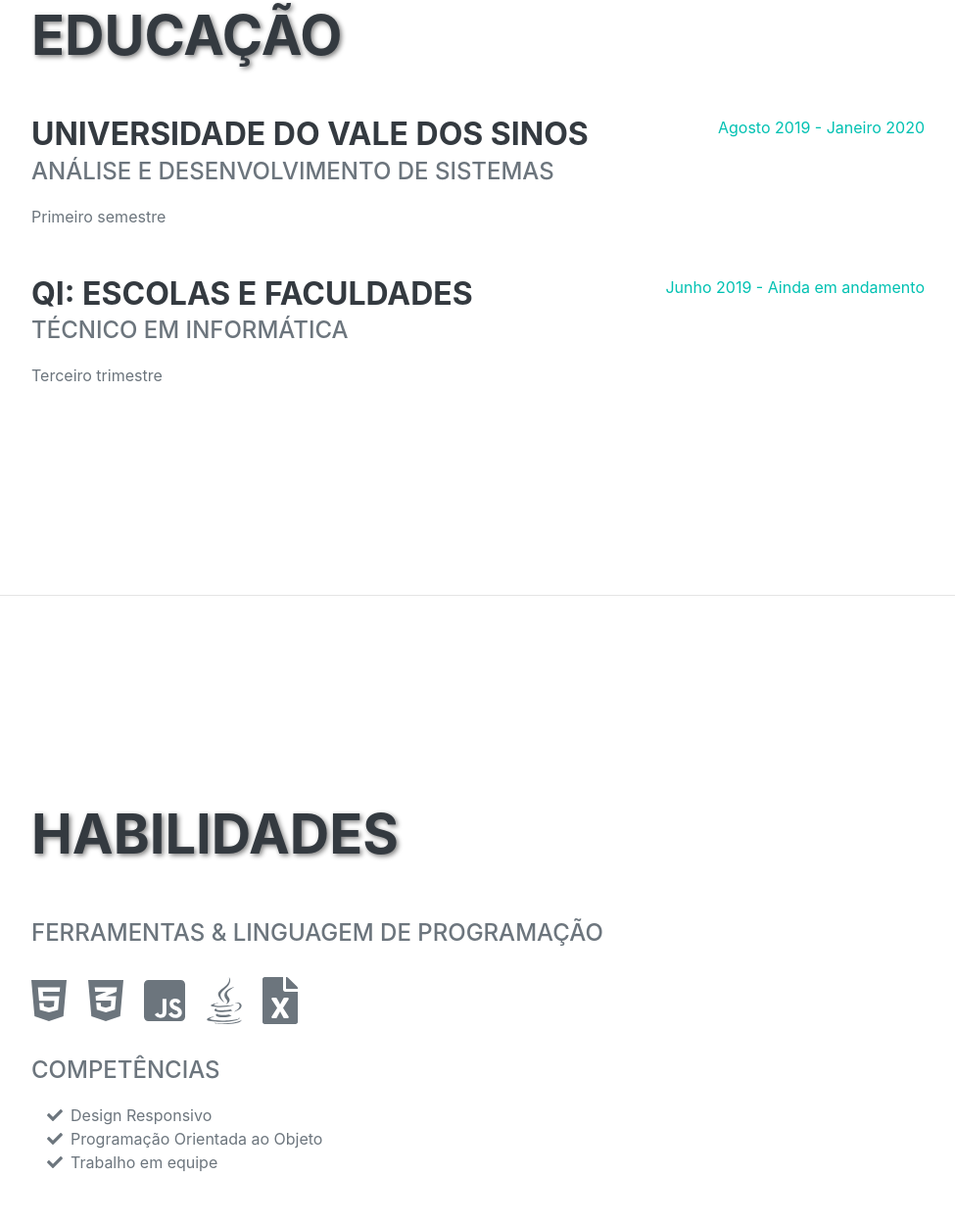
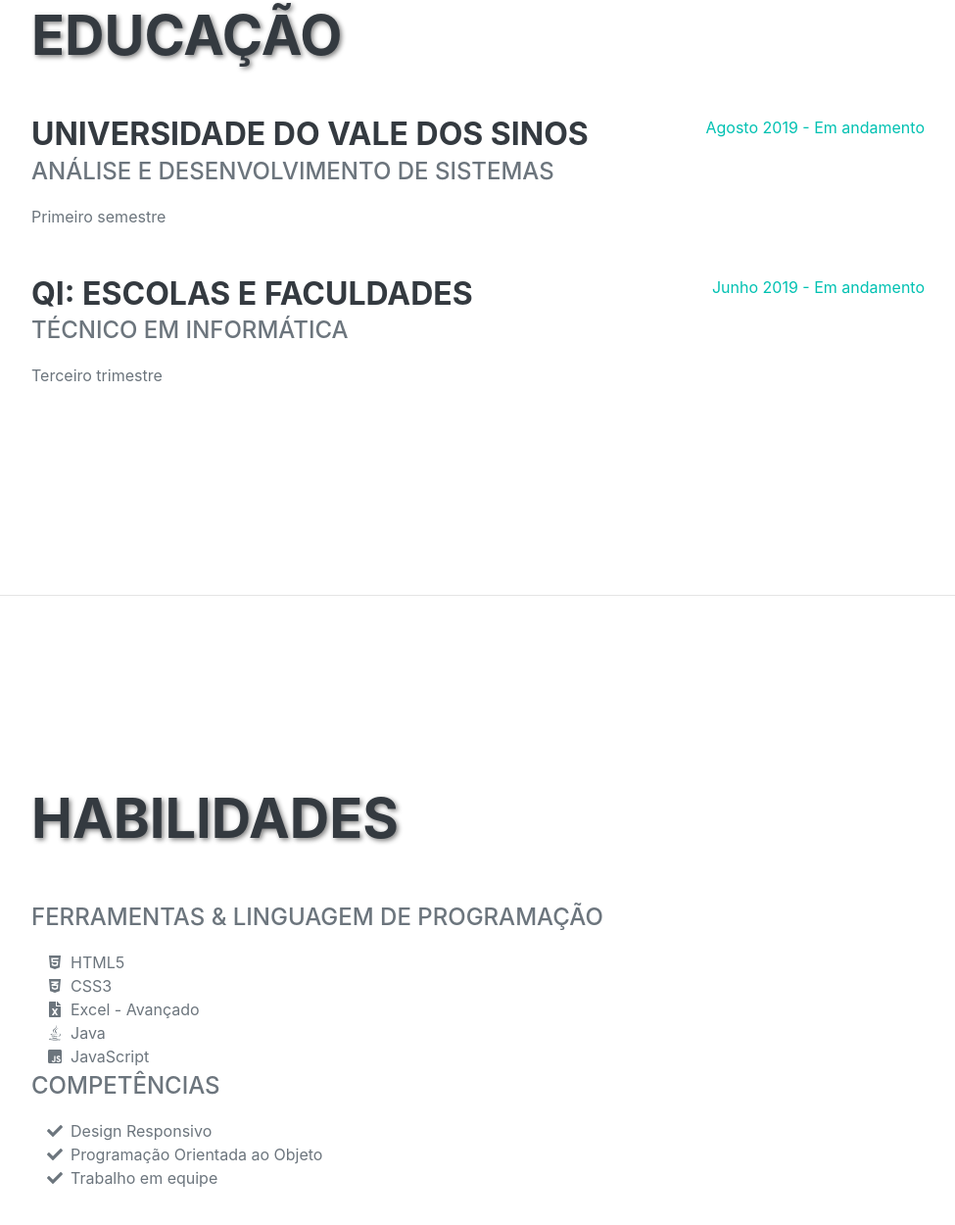
Before and after one commit to LucasJVieira/Curriculo_lucasvieira, a plain HTML site: page index.html in a window 1280 px wide. Shown: the part 1819-3069 px from the top of the page at 98% size, without its empty margins (288-1263 px from the left). Drawn offline with nearby package versions, Linux system fonts and the light colour scheme; a web font is replaced by a local one.

Commit message:
Icones to icones + list

```diff
--- a/index.html
+++ b/index.html
@@ -3,9 +3,9 @@
     <head>
         <meta charset="utf-8" />
         <meta name="viewport" content="width=device-width, initial-scale=1, shrink-to-fit=no" />
-        <meta name="description" content="Página de currículo pessoal com o objetivo de me apresentar ao mercado de trabalho." />
+        <meta name="description" content="Página de currículo pessoal com o objetivo de me apresentar ao mercado de trabalho. Página criada utilizando conhecimentos de HTML5, Bootstraps e CSS3, ustilizei um template do Bootstraps." />
         <meta name="author" content="Lucas Vieira" />
-        <meta name="keywords" content="Currículo, Pessoal, Clean, Bootstrap, HTML, CSS" />
+        <meta name="keywords" content="Currículo, Pessoal, Clean, Bootstrap, HTML, CSS, Lucas Vieira" />
         <title>Currículo Pessoal - Esta é a página do meu currículo pessoal, ela serve para me apresentar ao mercado de trabalho.</title>
         <link rel="icon" type="image/x-icon" href="assets/img/favicon.ico" />
         <!-- Font Awesome icons (free version)-->
@@ -44,6 +44,9 @@
             }
             .social-icons .social-icon:hover {
               background-color: #00C1B2 !important;
+            }
+            .icones{
+                font-size: 1vh;
             }
         </style>
         <!-- Navigation-->
@@ -121,7 +124,7 @@
                             <div class="subheading mb-3">Análise e Desenvolvimento de Sistemas</div>
                             <div>Primeiro semestre</div>
                         </div>
-                        <div class="flex-shrink-0"><span class="data text-primary">Agosto 2019 - Janeiro 2020</span></div>
+                        <div class="flex-shrink-0"><span class="data text-primary">Agosto 2019 - Em andamento</span></div>
                     </div>
                     <div class="d-flex flex-column flex-md-row justify-content-between">
                         <div class="flex-grow-1">
@@ -129,7 +132,7 @@
                             <div class="subheading mb-3">Técnico em informática</div>
                             <p>Terceiro trimestre</p>
                         </div>
-                        <div class="flex-shrink-0"><span class="data text-primary">Junho 2019 - Ainda em andamento</span></div>
+                        <div class="flex-shrink-0"><span class="data text-primary">Junho 2019 - Em andamento</span></div>
                     </div>
                 </div>
             </section>
@@ -139,12 +142,27 @@
                 <div class="resume-section-content">
                     <h2 class="mb-5">Habilidades</h2>
                     <div class="subheading mb-3">Ferramentas & Linguagem de programação</div>
-                    <ul class="list-inline dev-icons">
-                        <li class="list-inline-item"><i class="fab fa-html5"></i></li>
-                        <li class="list-inline-item"><i class="fab fa-css3-alt"></i></li>
-                        <li class="list-inline-item"><i class="fab fa-js-square"></i></li>
-                        <li class="list-inline-item"><i class="fab fa-java"></i></li>
-                        <li class="list-inline-item"><i class="fas fa-file-excel"></i></li>
+                    <ul class="fa-ul mb-0">
+                        <li>
+                            <span class="fa-li"><i class="fab fa-html5"></i></span>
+                            HTML5
+                        </li>
+                        <li>
+                            <span class="fa-li"><i class="fab fa-css3-alt"></i></span>
+                            CSS3
+                        </li>
+                        <li>
+                            <span class="fa-li"><i class="fas fa-file-excel"></i></span>
+                            Excel - Avançado
+                        </li>
+                        <li>
+                            <span class="fa-li"><i class="fab fa-java"></i></span>
+                            Java
+                        </li>
+                        <li>
+                            <span class="fa-li"><i class="fab fa-js-square"></i></span>
+                            JavaScript
+                        </li>
                     </ul>
                     <div class="subheading mb-3">Competências</div>
                     <ul class="fa-ul mb-0">
```
Also changed, not shown: img/favicon.ico (added), img/profile.jpg (added), img/profilef.jpg (added).
